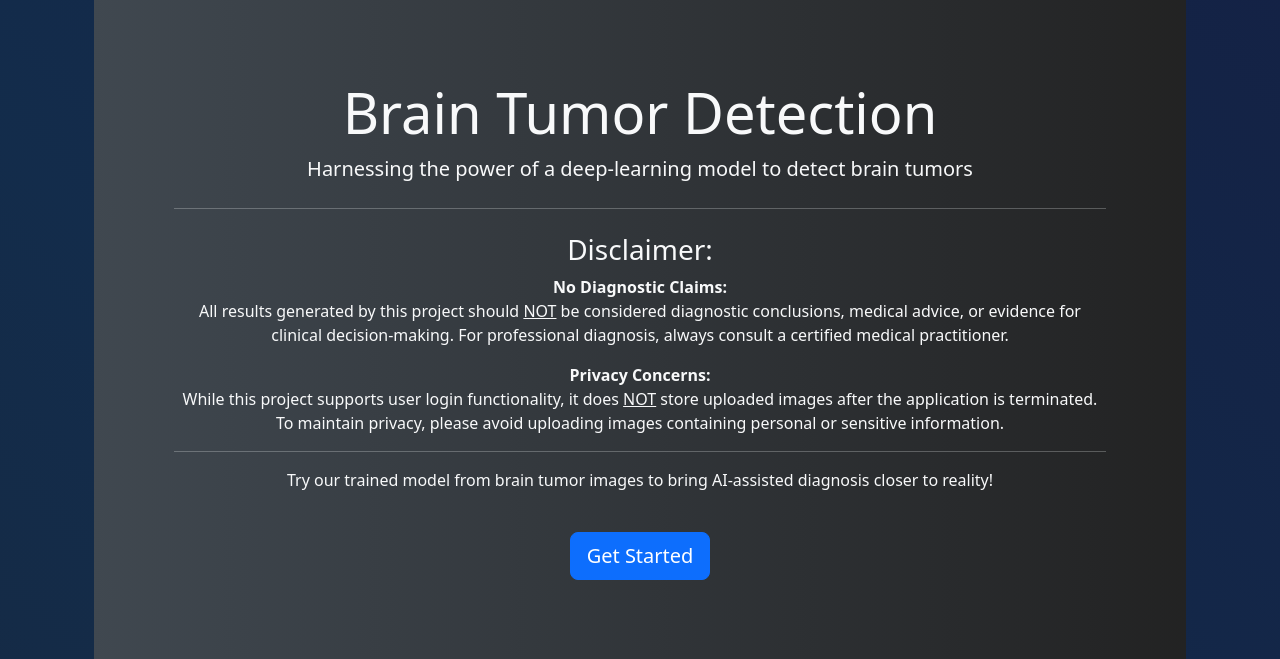
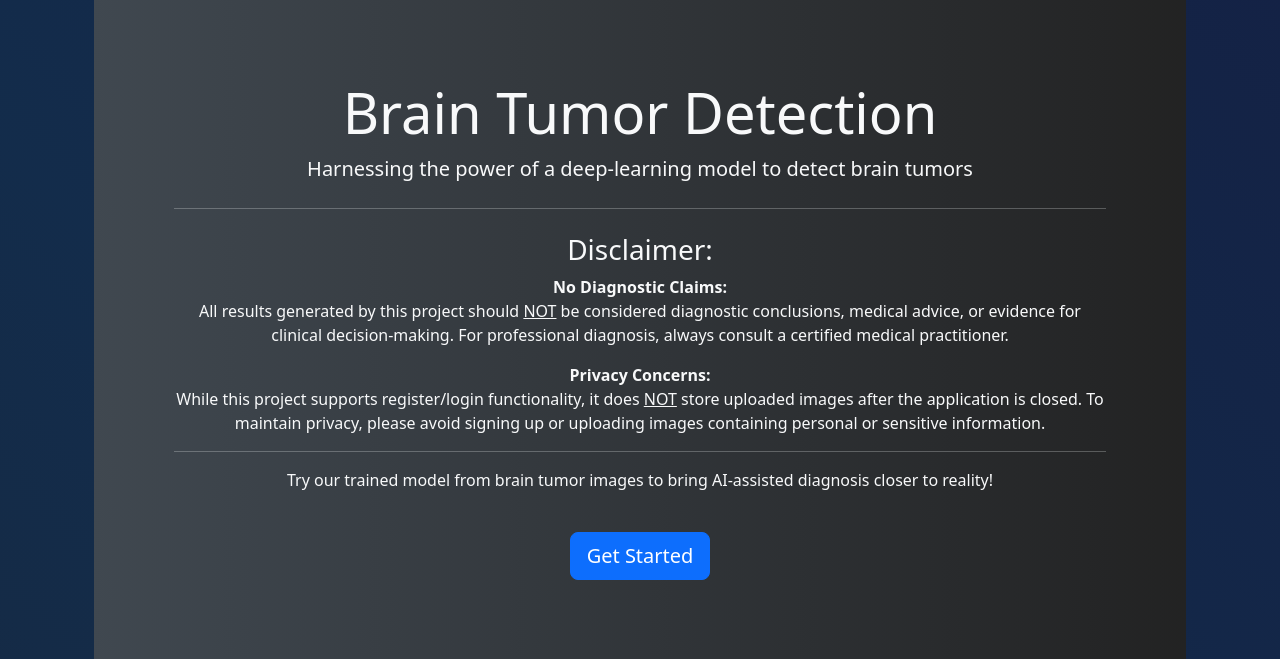
Before and after one commit to Oatsinthepine/Brain-Tumor-Prediction, a Flask app: page / in a window 1280 px wide. Shown: the part 81-740 px from the top of the page. Run offline with Flask 3, Linux system fonts and the light colour scheme; parts of the project's set-up code (start-up, migrations or seed data) failed here and were passed over.

Commit message:
minor update.

```diff
--- a/flask_app/templates/home.html
+++ b/flask_app/templates/home.html
@@ -18,7 +18,7 @@
             </p>
             <p>
                 <strong>Privacy Concerns:</strong><br>
-                While this project supports user login functionality, it does <u>NOT</u> store uploaded images after the application is terminated. To maintain privacy, please avoid uploading images containing personal or sensitive information.
+                While this project supports register/login functionality, it does <u>NOT</u> store uploaded images after the application is closed. To maintain privacy, please avoid signing up or uploading images containing personal or sensitive information.
             </p>
             <hr>
             <p>
@@ -81,9 +81,9 @@
             <div class="content-container mt-4">
                 <div class="question text-light">What can you expect from this?</div>
                 <div class="answer">
-                    To be honest, this is my first time building flask webpage. It's really a quick demo, the core function for this
+                    This is my first time building flask webpage. It's really a quick demo, the core function for this
                     page is to enable user to upload MRI brain images after log in. The U-Net model trained will
-                    predict the user upload image, and returns the prediction. However, please be mindful that
+                    predict the user upload image and returns the prediction. Please ensure you read the disclaimer before using this webpage.
                 </div>
             </div>
             <div class="content-container mt-4">
--- a/requirement.txt
+++ b/requirement.txt
@@ -12,5 +12,6 @@ pillow==10.0.1
 keras==2.12.0
 tensorflow==2.12.0
 numpy>=1.24.0,<1.26.0
+psycopg2-binary==2.9.10
 
 gunicorn==23.0.0
```
